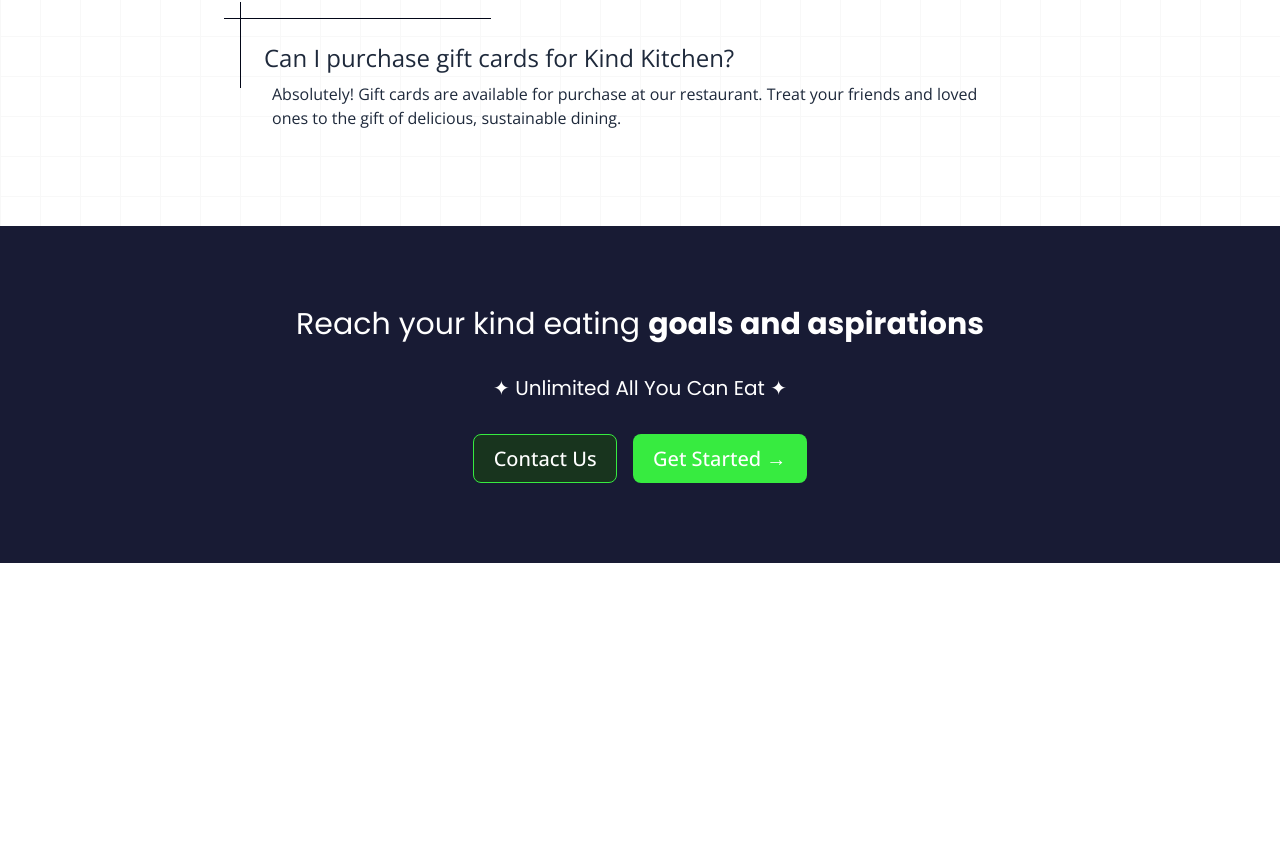
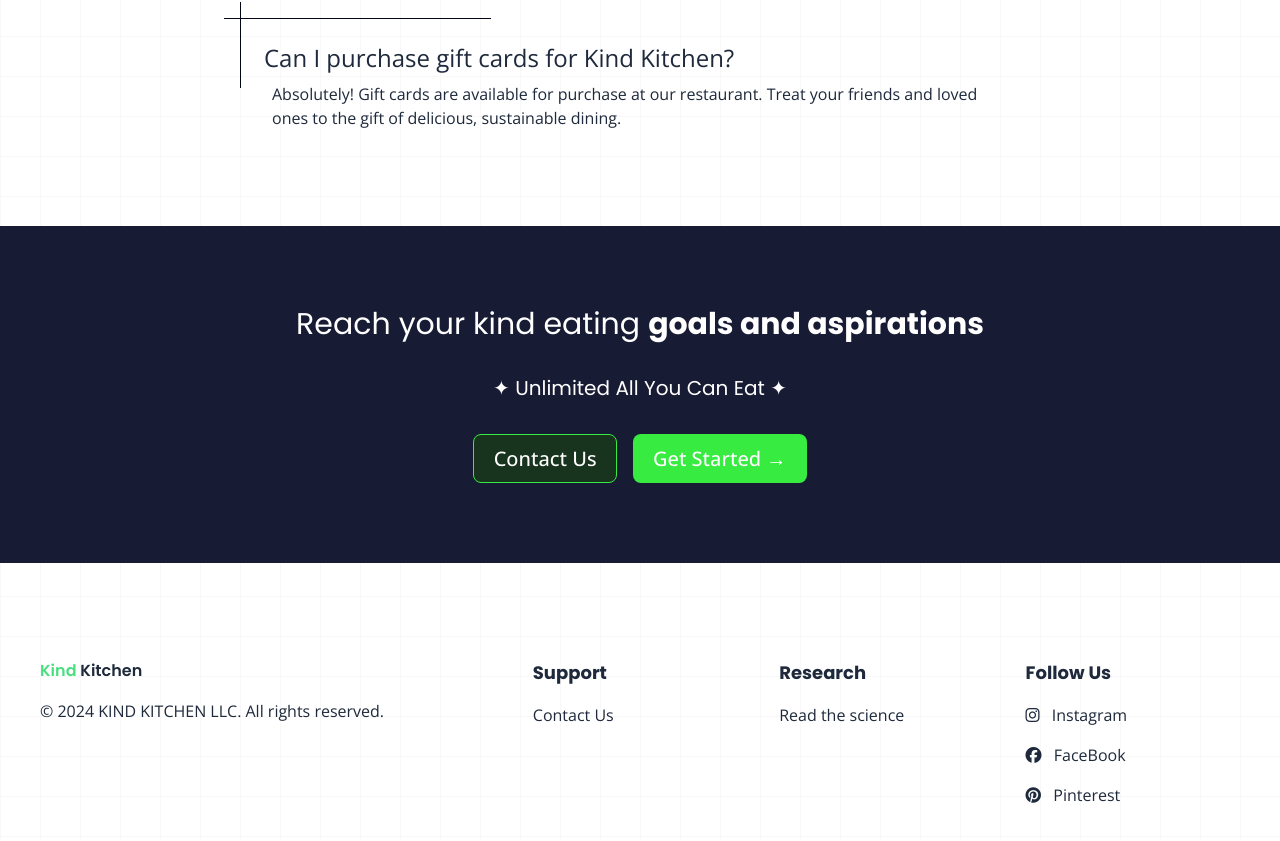
Before and after one commit to ProfoundlyParker/kind-kitchen, a SvelteKit app: page / in a window 1280 px wide. Shown: the part 5524-6365 px from the top of the page. Before the commit the page ends 6087 px from the top, so only its background shows below. Built offline with nearby package versions, Linux system fonts and the light colour scheme.

Commit message:
Adding Footer component

```diff
--- /dev/null
+++ b/src/components/Footer.svelte
@@ -0,0 +1,30 @@
+<footer class="py-16 sm:py-20 md:py-24 px-4 md:px-8">
+    <div class="max-w-[1200px] mx-auto w-full grid grid-cols-1 sm:grid-cols-2 md:grid-cols-5 gap-8 text-base">
+        <div class="flex flex-col gap-4 md:col-span-2">
+            <h1 class="font-semibold">
+                <span class="text-green-400">Kind</span> Kitchen
+            </h1>
+            <p>© 2024 KIND KITCHEN LLC. All rights reserved.</p>
+        </div>
+        <div class="flex flex-col gap-4">
+            <p class="font-bold poppins text-base sm:text-lg">Support</p>
+            <a href="/" target="_blank" class="cursor-pointer hover:text-green-400 duration-200">Contact Us</a>
+        </div>
+        <div class="flex flex-col gap-4">
+            <p class="font-bold poppins text-base sm:text-lg">Research</p>
+            <a href="/" target="_blank" class="cursor-pointer hover:text-green-400 duration-200">Read the science</a>
+        </div>
+        <div class="flex flex-col gap-4">
+            <p class="font-bold poppins text-base sm:text-lg">Follow Us</p>
+            <a href="/" target="_blank" class="cursor-pointer hover:text-green-400 duration-200">
+                <i class="fa-brands fa-instagram pr-2" />
+                Instagram</a>
+            <a href="/" target="_blank" class="cursor-pointer hover:text-green-400 duration-200">
+                <i class="fa-brands fa-facebook pr-2" />
+                FaceBook</a>
+            <a href="/" target="_blank" class="cursor-pointer hover:text-green-400 duration-200">
+                <i class="fa-brands fa-pinterest pr-2" />
+                Pinterest</a>
+        </div>
+    </div>
+</footer>
```
